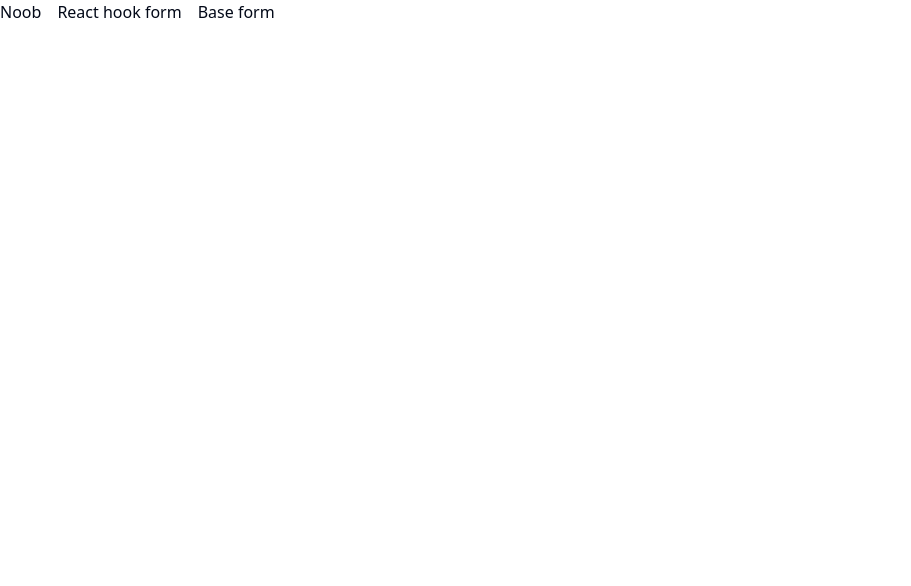
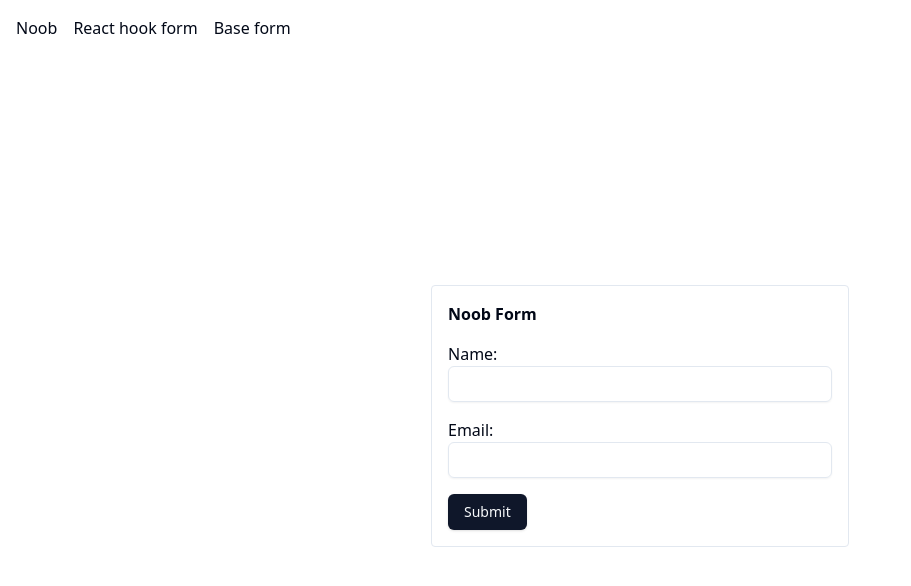
Before and after one commit to chenchunaidu/basesass-form, a Next.js app: page / in a window 1280 px wide. Shown: the top 586 px of the page, without its empty margins (0-911 px from the left). Built offline with nearby package versions, Linux system fonts and the light colour scheme.

Commit message:
feat: updated code

```diff
--- a/app/layout.tsx
+++ b/app/layout.tsx
@@ -1,6 +1,7 @@
 import type { Metadata } from "next";
 import { Geist, Geist_Mono } from "next/font/google";
 import "./globals.css";
+import Link from "next/link";
 
 const geistSans = Geist({
   variable: "--font-geist-sans",
@@ -27,7 +28,12 @@ export default function RootLayout({
       <body
         className={`${geistSans.variable} ${geistMono.variable} antialiased`}
       >
-        {children}
+        <div className="space-x-4 p-4">
+          <Link href="/">Noob</Link>
+          <Link href="/rhf">React hook form</Link>
+          <Link href="/base-form">Base form</Link>
+        </div>
+        <div>{children}</div>
       </body>
     </html>
   );
--- a/app/noob/page.tsx
+++ /dev/null
@@ -1,9 +0,0 @@
-import { NoobForm } from "@/components/noob/form";
-
-export default function Home() {
-  return (
-    <div>
-      <NoobForm />
-    </div>
-  );
-}
--- a/app/page.tsx
+++ b/app/page.tsx
@@ -1,11 +1,9 @@
-import Link from "next/link";
+import { NoobForm } from "@/components/noob/form";
 
 export default function Home() {
   return (
-    <div className="space-x-4">
-      <Link href="/noob">Noob</Link>
-      <Link href="/rhf">React hook form</Link>
-      <Link href="/base-form">Base form</Link>
+    <div>
+      <NoobForm />
     </div>
   );
 }
--- a/components/noob/form.tsx
+++ b/components/noob/form.tsx
@@ -1,5 +1,7 @@
 "use client";
 import React, { FormEvent, useState } from "react";
+import { Input } from "../ui/input";
+import { Button } from "../ui/button";
 
 export const NoobForm = () => {
   const [name, setName] = useState("");
@@ -7,15 +9,17 @@ export const NoobForm = () => {
 
   const handleSubmit = (event: FormEvent<HTMLFormElement>) => {
     event.preventDefault();
-    alert(`Name: ${name}, Email: ${email}`);
+    alert(JSON.stringify({ name, email }, null, 2));
   };
 
   return (
-    <form onSubmit={handleSubmit}>
+    <div className="flex justify-center items-center h-[90vh]">
+      <form onSubmit={handleSubmit} className="space-y-4 border p-4 rounded-sm">
+        <div className="font-semibold">Noob Form</div>
         <div>
           <label>
             Name:
-          <input
+            <Input
               type="text"
               value={name}
               onChange={(e) => setName(e.target.value)}
@@ -25,14 +29,15 @@ export const NoobForm = () => {
         <div>
           <label>
             Email:
-          <input
+            <Input
               type="email"
               value={email}
               onChange={(e) => setEmail(e.target.value)}
             />
           </label>
         </div>
-      <button type="submit">Submit</button>
+        <Button type="submit">Submit</Button>
       </form>
+    </div>
   );
 };
--- a/components/rhf/form.tsx
+++ b/components/rhf/form.tsx
@@ -2,11 +2,13 @@
 import { yupResolver } from "@hookform/resolvers/yup";
 import { useForm } from "react-hook-form";
 import * as yup from "yup";
+import { Input } from "../ui/input";
+import { Button } from "../ui/button";
 
 const SignupSchema = yup
   .object({
     name: yup.string().required(),
-    email: yup.number().positive().integer().required(),
+    email: yup.string().email().required(),
   })
   .required();
 
@@ -22,25 +24,37 @@ export const RHFForm = () => {
 
   // handle on submit
   const onSubmit = (data: yup.InferType<typeof SignupSchema>) => {
-    alert(JSON.stringify(data));
+    alert(JSON.stringify(data, null, 2));
   };
 
   return (
-    <form onSubmit={handleSubmit(onSubmit)}>
+    <div className="flex justify-center items-center h-[90vh]">
+      <form
+        onSubmit={handleSubmit(onSubmit)}
+        className="space-y-4 border p-4 rounded-sm"
+      >
+        <div className="font-semibold">React Hook Form</div>
         <div>
           <label>Name</label>
           {/* register input field for accessing the input value */}
-        <input {...register("name")} className="border" />
+          <Input {...register("name")} className="border" />
           {/* Show error message */}
+          <div className="text-sm text-red-500">
             {errors?.name && <p>{errors?.name?.message}</p>}
+          </div>
         </div>
 
         <div>
           <label>Email</label>
-        <input {...register("email")} className="border" />
+          <Input {...register("email")} className="border" />
+          <div className="text-sm text-red-500">
             {errors?.email && <p>{errors?.email?.message}</p>}
           </div>
-      <input type="submit" className="bg-black text-white" />
+        </div>
+        <Button type="submit" className="bg-black text-white">
+          Submit
+        </Button>
       </form>
+    </div>
   );
 };
--- a/components/ui/input.tsx
+++ b/components/ui/input.tsx
@@ -1,6 +1,6 @@
-import * as React from "react"
+import * as React from "react";
 
-import { cn } from "@/lib/utils"
+import { cn } from "@/lib/utils";
 
 const Input = React.forwardRef<HTMLInputElement, React.ComponentProps<"input">>(
   ({ className, type, ...props }, ref) => {
@@ -8,15 +8,15 @@ const Input = React.forwardRef<HTMLInputElement, React.ComponentProps<"input">>(
       <input
         type={type}
         className={cn(
-          "flex h-9 w-full rounded-md border border-input bg-transparent px-3 py-1 text-base shadow-sm transition-colors file:border-0 file:bg-transparent file:text-sm file:font-medium file:text-foreground placeholder:text-muted-foreground focus-visible:outline-none focus-visible:ring-1 focus-visible:ring-ring disabled:cursor-not-allowed disabled:opacity-50 md:text-sm",
+          "flex h-9 w-full rounded-md border border-input bg-transparent px-3 py-1 text-base shadow-sm transition-colors file:border-0 file:bg-transparent file:text-sm file:font-medium file:text-foreground placeholder:text-muted-foreground focus-visible:outline-none focus-visible:ring-1 focus-visible:ring-ring disabled:cursor-not-allowed disabled:opacity-50 md:text-sm min-w-96",
           className
         )}
         ref={ref}
         {...props}
       />
-    )
+    );
   }
-)
-Input.displayName = "Input"
+);
+Input.displayName = "Input";
 
-export { Input }
+export { Input };
```
Lines whose indentation alone changed are shown as unchanged.
